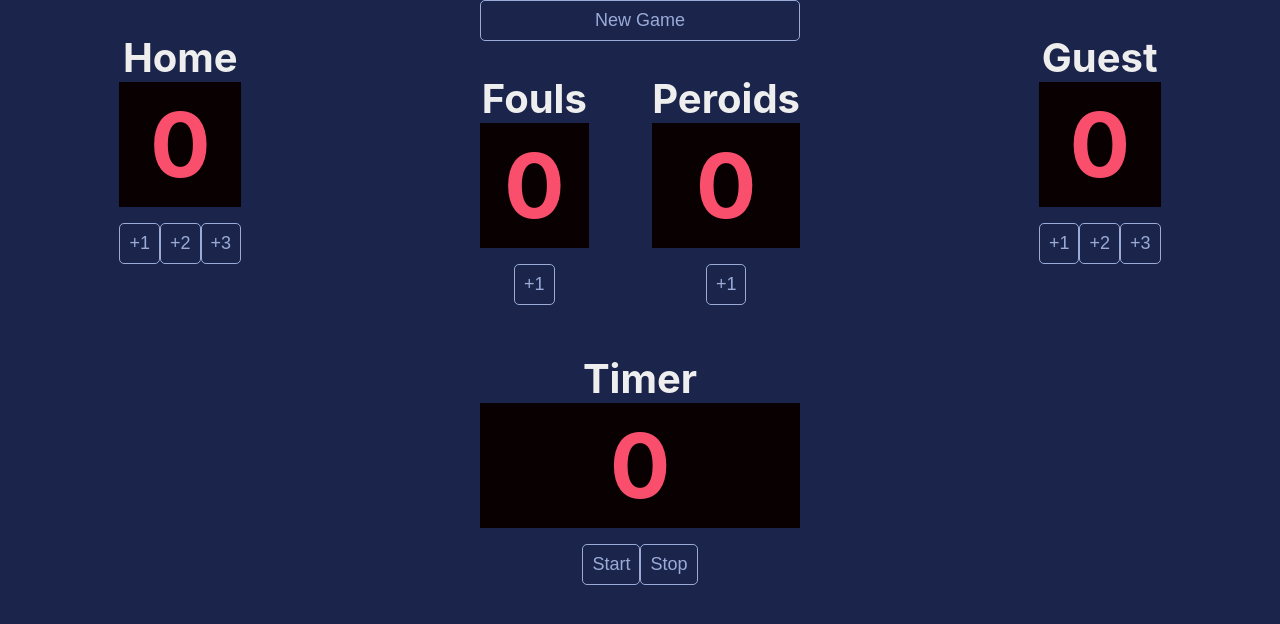
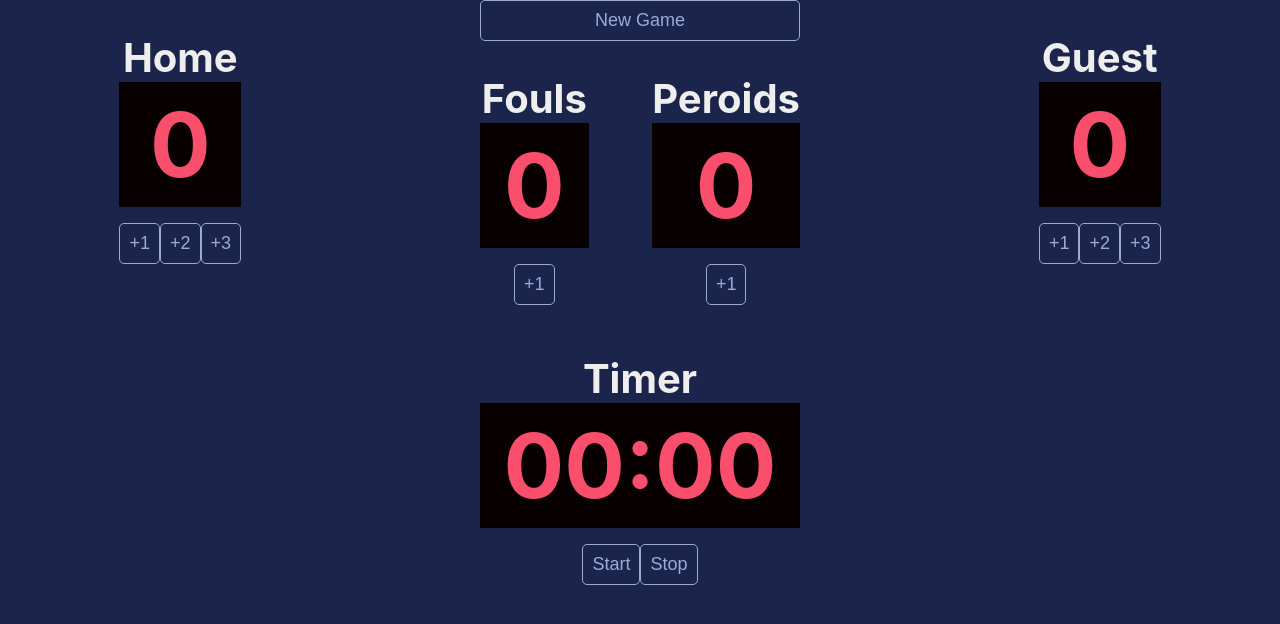
Before and after one commit to MirkusX/scoreboard, a React (Create React App) app: page / in a window 1280 px wide. Shown: the top 624 px of the page. Built offline with nearby package versions, Linux system fonts and the light colour scheme.

Commit message:
bugfix/pressing start timer doesn't bug timer out

```diff
--- a/src/Components/StyledComponents.js
+++ b/src/Components/StyledComponents.js
@@ -16,6 +16,8 @@ export const StyledDiv = styled.div`
   color: #f94f6d;
   padding: 0.5em 1.5em;
   margin-bottom: 1em;
+  display: flex;
+  justify-content: center;
   ${(props) => {
     if (props.buttonDiv)
       return `
--- a/src/Components/useReducer.js
+++ b/src/Components/useReducer.js
@@ -3,7 +3,7 @@ export const initialState = {
   guest: 0,
   fouls: 0,
   period: 0,
-  date: 0,
+  date: "00:00",
 };
 
 export const reducer = (state, action) => {
--- a/src/Pages/Frontpage.js
+++ b/src/Pages/Frontpage.js
@@ -19,15 +19,18 @@ export const Frontpage = () => {
     dispatch({ type: "resetHome" });
     dispatch({ type: "resetFouls" });
     dispatch({ type: "resetPeriod" });
-    dispatch({ type: "date", payload: 0 });
+    dispatch({ type: "date", payload: "00:00" });
   };
   const start = Date.now();
   const timer = () => {
     let difference = Date.now() - start;
-    let secs = Math.floor(difference / 1000);
-    dispatch({ type: "date", payload: secs });
+    let secs = Math.floor((difference % (1000 * 60)) / 1000);
+    let mins = Math.floor(difference / 60000);
+    let overallTime = `${mins}:${secs}`;
+    dispatch({ type: "date", payload: overallTime });
   };
   const startTimer = () => {
+    clearInterval(interval.current);
     interval.current = setInterval(timer, 1000);
   };
   const stopTimer = () => {
```
